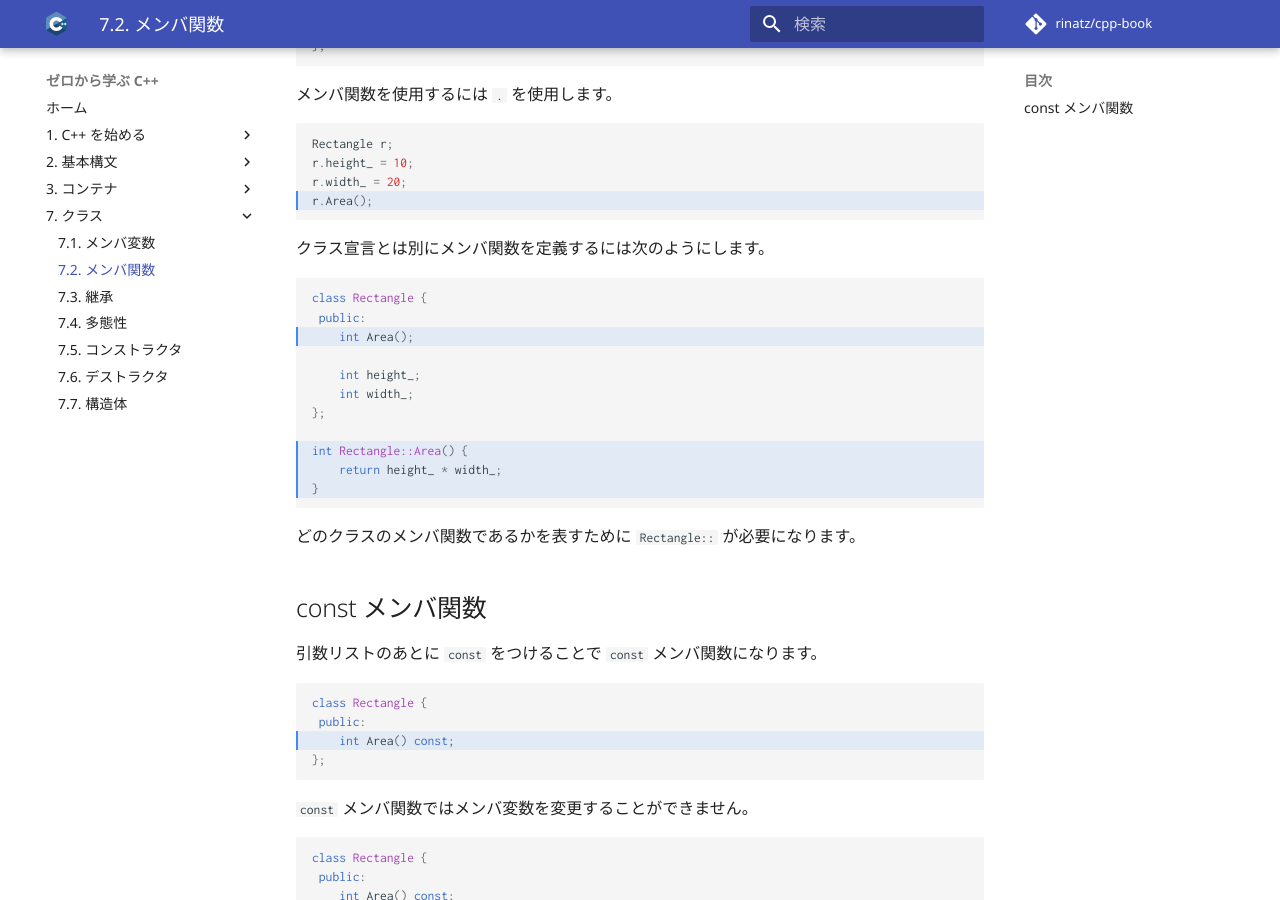
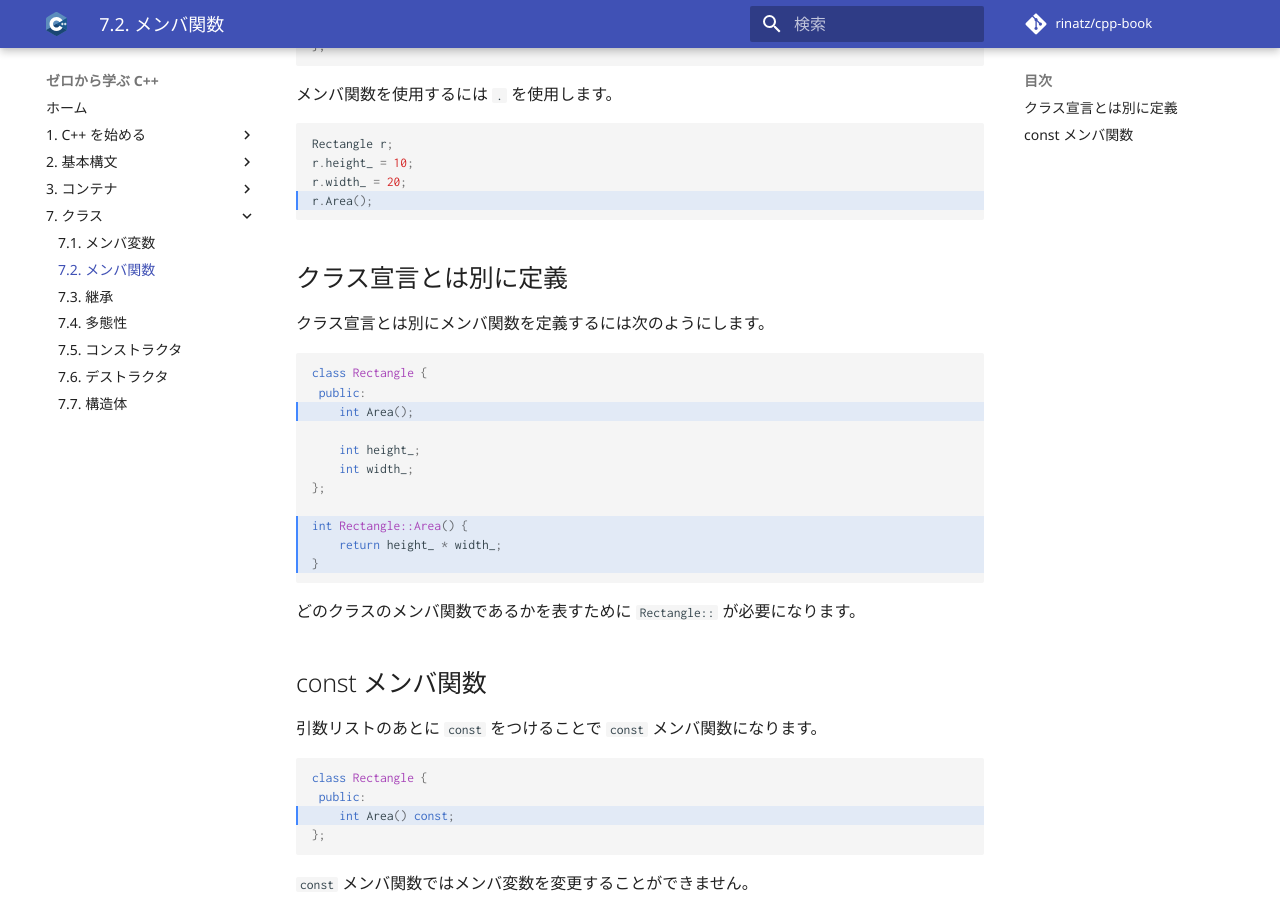
Before and after one commit to rinatz/cpp-book, an MkDocs documentation site: the page built from docs/ch07-02-member-functions.md, in a window 1280 px wide and 900 px high, scrolled down 415 px. Built offline with MkDocs 1.6.1 and Material for MkDocs 9.7.7, drawn with Linux system fonts in a browser that asks for light colours; comment, search, counter and statistics services are not loaded.

Commit message:
Modify memmber functions page to fit other pages

````diff
--- a/docs/ch07-02-member-functions.md
+++ b/docs/ch07-02-member-functions.md
@@ -25,6 +25,8 @@ r.height_ = 10;
 r.width_ = 20;
 r.Area();
 ```
+
+## クラス宣言とは別に定義
 
 クラス宣言とは別にメンバ関数を定義するには次のようにします。
 
````
